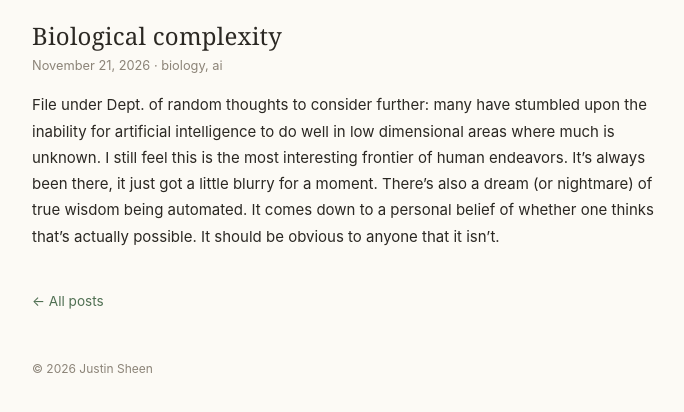
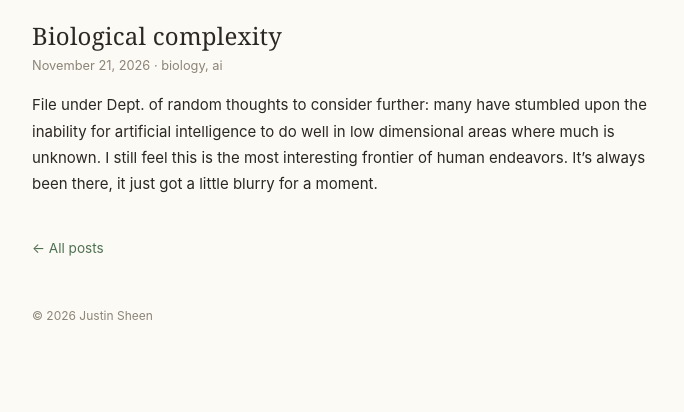
Before and after one commit to jsheen/jsheen.github.io, a Jekyll site: the page built from _posts/2026-11-21-biological-complexity.md, in a window 1280 px wide. Shown: the top 412 px of the page, without its empty margins (288-972 px from the left). Built offline with Jekyll 4.4.1, drawn with Linux system fonts in a browser that asks for light colours.

Commit message:
Trim last three sentences of Biological complexity post
Co-Authored-By: Claude Opus 5.5 <noreply@anthropic.com>

```diff
--- a/_posts/2026-11-21-biological-complexity.md
+++ b/_posts/2026-11-21-biological-complexity.md
@@ -6,4 +6,4 @@ date: 2026-11-21 10:00:00 -0500
 tags: [biology, ai]
 ---
 
-File under Dept. of random thoughts to consider further: many have stumbled upon the inability for artificial intelligence to do well in low dimensional areas where much is unknown. I still feel this is the most interesting frontier of human endeavors. It's always been there, it just got a little blurry for a moment. There's also a dream (or nightmare) of true wisdom being automated. It comes down to a personal belief of whether one thinks that's actually possible. It should be obvious to anyone that it isn't.
+File under Dept. of random thoughts to consider further: many have stumbled upon the inability for artificial intelligence to do well in low dimensional areas where much is unknown. I still feel this is the most interesting frontier of human endeavors. It's always been there, it just got a little blurry for a moment.
```
